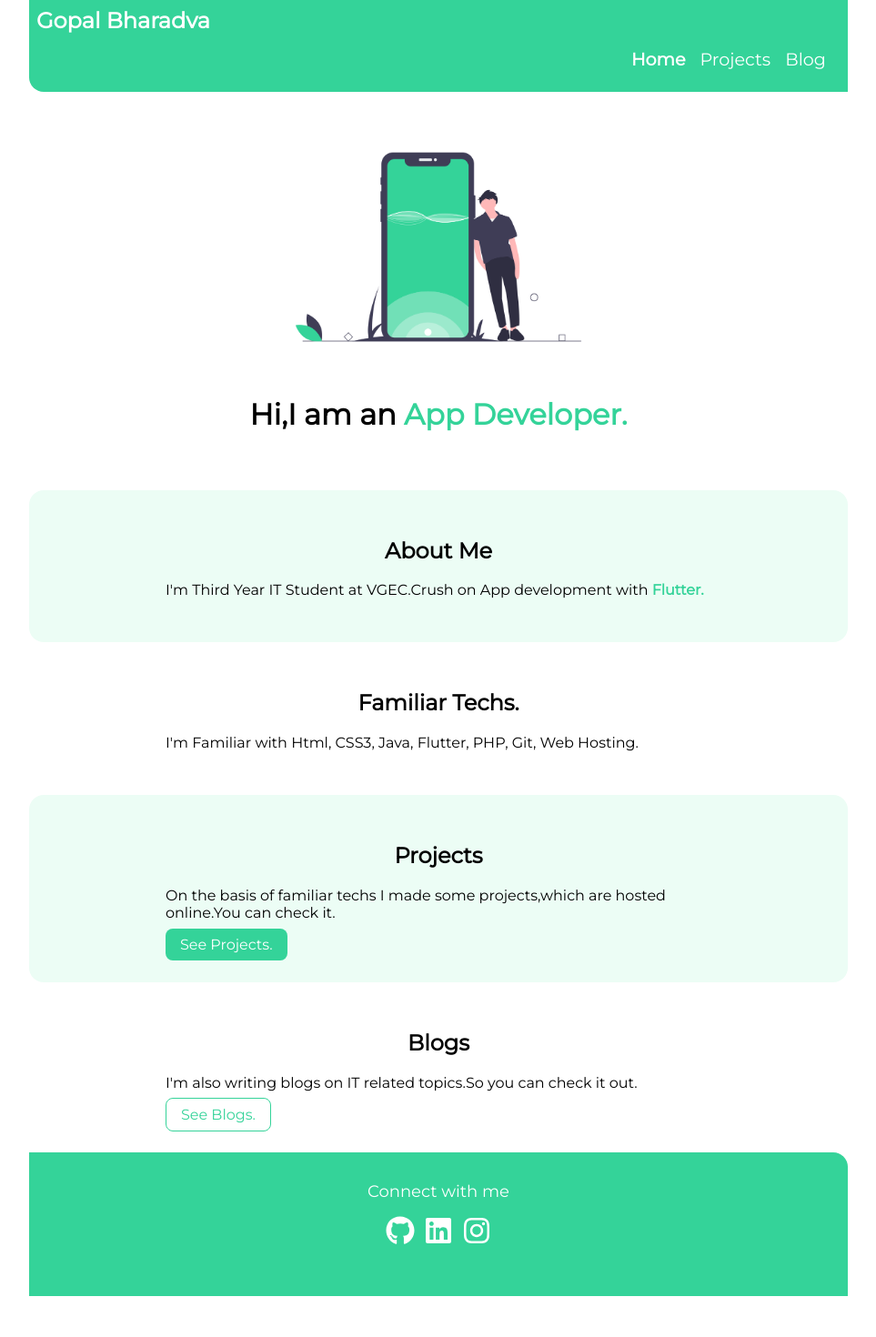
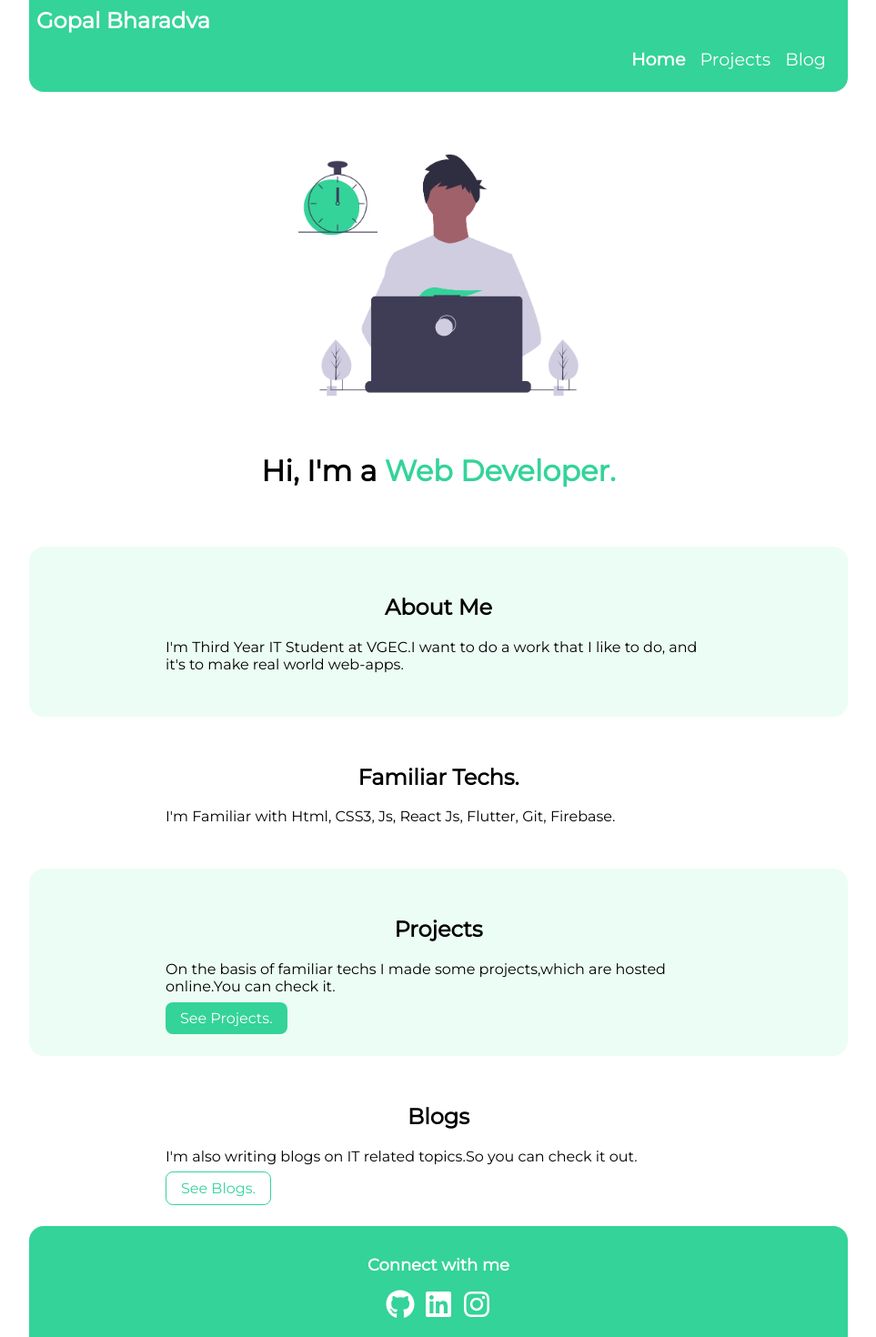
Before and after one commit to gopalbbharadva/portfolio, a React (Create React App) app: page / in a window 1280 px wide. Shown: the top 1470 px of the page at 91% size, without its empty margins (158-1121 px from the left). Before the commit the page ends 1425 px from the top, so only its background shows below. Built offline with nearby package versions, Linux system fonts and the light colour scheme.

Commit message:
style:typo and styles changes

```diff
--- a/public/index.html
+++ b/public/index.html
@@ -25,7 +25,7 @@
       work correctly both with client-side routing and a non-root public URL.
       Learn how to configure a non-root public URL by running `npm run build`.
     -->
-    <title>React App</title>
+    <title>Portfolio</title>
   </head>
   <body>
     <noscript>You need to enable JavaScript to run this app.</noscript>
--- a/src/Pages/components/Home.js
+++ b/src/Pages/components/Home.js
@@ -16,7 +16,7 @@ const Home = () => {
         <div class="header">
           <img class="image" src={profileimage} />
           <p class="header-text">
-            Hi,I am an <span class="clr">App Developer.</span>
+            Hi, I'm a <span class="clr"> Web Developer.</span>
           </p>
         </div>
       </header>
@@ -25,10 +25,8 @@ const Home = () => {
         <div class="container container-og">
           <h2 style={{ textAlign: "center" }}>About Me</h2>
           <p>
-            I'm Third Year IT Student at VGEC.Crush on App development with{" "}
-            <span class="clr">
-              <b><a style={{textDecoration:"none",color:"#34D399"}} href="https://flutter.dev/docs">Flutter</a>.</b>{" "}
-            </span>
+            I'm Third Year IT Student at VGEC.I want to do a work that I like to do, and it's to make real world web-apps.
+
           </p>
         </div>
       </section>
@@ -36,7 +34,7 @@ const Home = () => {
         <div class="container container-white">
           <h2>Familiar Techs.</h2>
           <p>
-            I'm Familiar with Html, CSS3, Java, Flutter, PHP, Git, Web Hosting.
+            I'm Familiar with Html, CSS3, Js, React Js, Flutter, Git, Firebase.
           </p>
         </div>
       </section>
@@ -63,7 +61,6 @@ const Home = () => {
           </NavLink>
         </div>
       </section>
-      {/* <Footer /> */}
     </div>
   );
 };
--- a/src/Shared/Header.js
+++ b/src/Shared/Header.js
@@ -1,5 +1,4 @@
 import React from "react";
-import Blogs from "../Pages/components/Blogs";
 import { NavLink } from "react-router-dom";
 
 import "./header.css";
--- a/src/Shared/footer.css
+++ b/src/Shared/footer.css
@@ -6,7 +6,7 @@ body {
   font-family: "Montserrat", sans-serif;
 }
 :root {
-  --primary-color: #34d399;
+  --primary-color: #34D399;
   --section-color: #ecfdf5;
 }
 
@@ -15,11 +15,13 @@ body {
 }
 footer {
   border-top-right-radius: 1rem;
+  border-top-left-radius: 1rem;
   background-color: var(--primary-color);
   padding: 1.5rem 1rem;
   text-align: center;
 }
 .footer-header {
+  font-weight: bold;
   font-size: large;
   color: white;
   text-align: center;
--- a/src/Shared/header.css
+++ b/src/Shared/header.css
@@ -16,6 +16,7 @@ body{
     color: white;
     background-color: var(--primary-color);
     border-bottom-left-radius: 1rem;
+    border-bottom-right-radius: 1rem;
 }
 .navbar-brand{
     font-weight: bold;
```
Also changed, not shown: src/images/profile.png, 1 other file (tests, documents, lock files or other folders).
